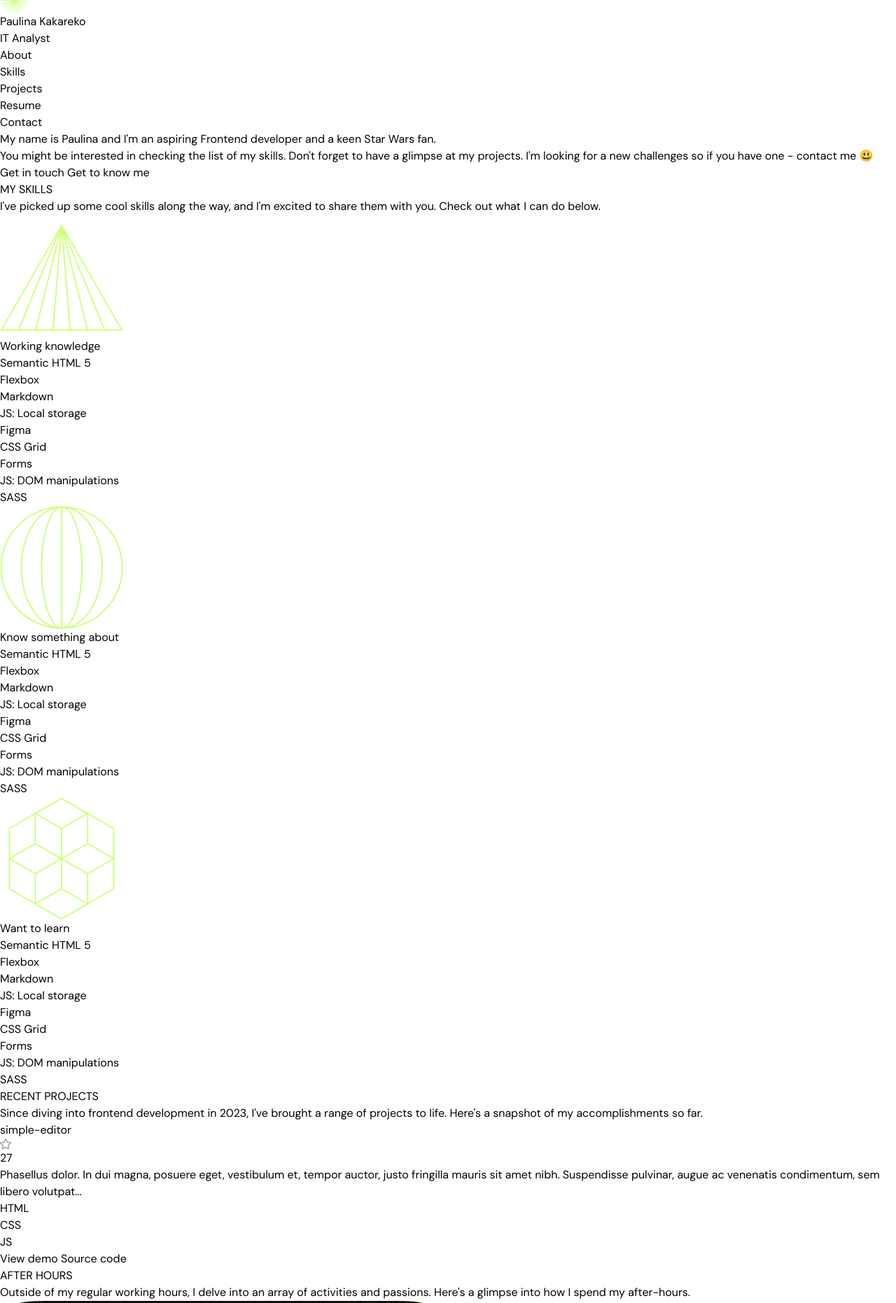
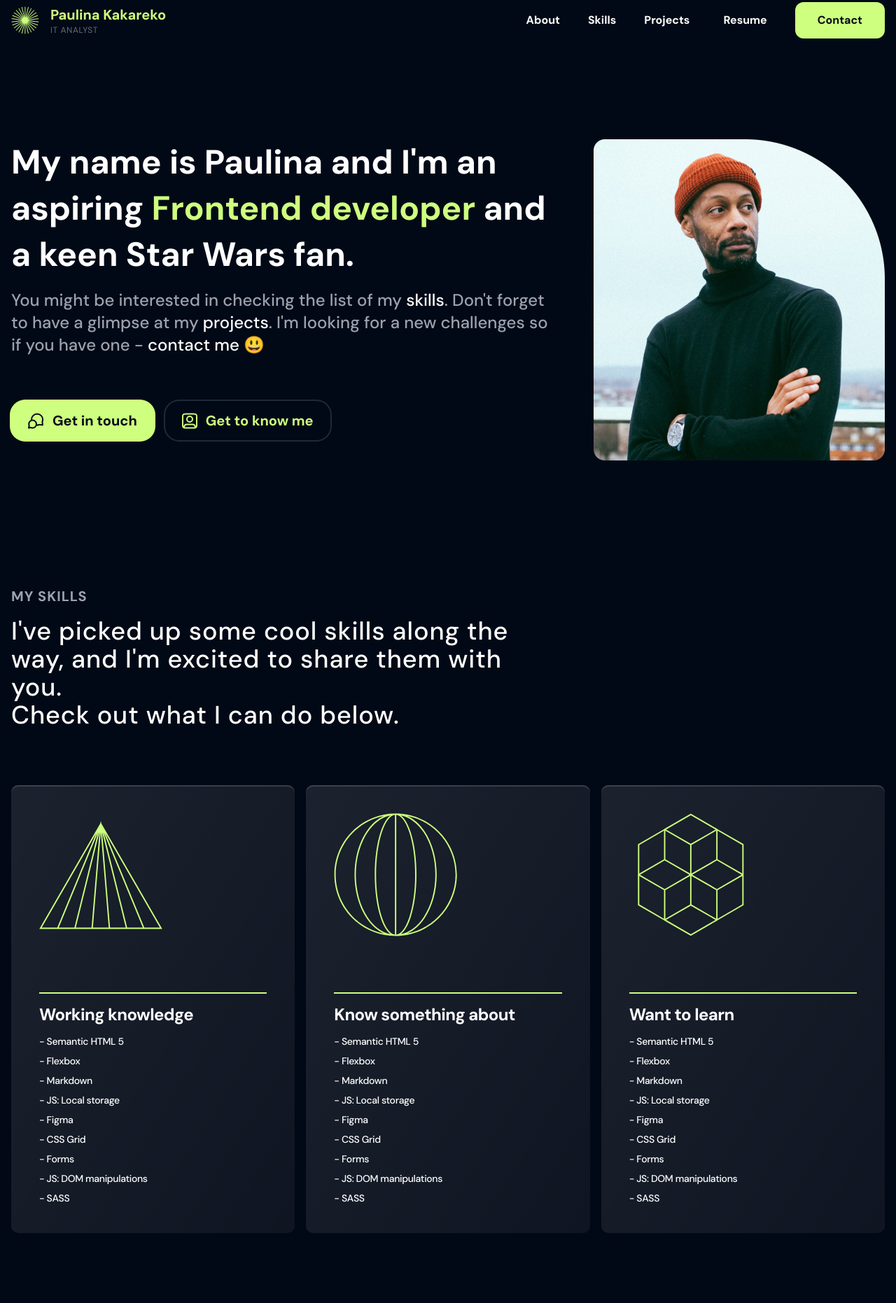
Before and after one commit to paulina-kakareko/portfolio, a website built with Parcel: page src/index.html in a window 1280 px wide. Shown: the part 21-1883 px from the top of the page at 70% size. Built offline with nearby package versions, Linux system fonts and the light colour scheme; no server answers.

Commit message:
new section added for mobile and desktop views

```diff
--- a/src/index.html
+++ b/src/index.html
@@ -9,123 +9,133 @@
     <link href="https://fonts.googleapis.com/css2?family=Anton&family=DM+Sans:opsz,wght@9..40,400;9..40,500;9..40,700&display=swap" rel="stylesheet">
     <title>Paulina Kakareko - Portfolio</title>
 </head>
-<body class="font-dmsans">
+<body class="font-dmsans bg-bg text-white">
+    <main class="px-4">
+        <header class="max-w-wtf mx-auto py-6 flex justify-between gap-4">
+            <div class="flex gap-4 items-center">
+                <img class="w-10 h-10" src="./images/star.svg" alt="">
+                <div>
+                    <p class="text-accent text-xl font-bold">Paulina Kakareko</p>
+                    <p class="text-white opacity-40 uppercase text-xs tracking-wider">IT Analyst</p>
+                </div>
+            </div>
 
-    <main>
-        <header>
-            <img class="w-10 h-10" src="./images/star.svg" alt="">
-            <p>Paulina Kakareko</p>
-            <p>IT Analyst</p>
-            <nav>
-                <ul>
+            <nav class="hidden md:block">
+                <ul class="flex gap-10 font-bold items-center">
                     <li><a href="#about">About</a></li>
                     <li><a href="#skills">Skills</a></li>
                     <li><a href="#projects">Projects</a></li>
-                    <li><a download href="#">Resume</a></li>
-                    <li><a href="#contact">Contact</a></li>
+                    <li><a class="flex gap-2 items-center" download href="#"><img src="./images/cv.svg" alt="">Resume</a></li>
+                    <li><a class="inline-block bg-accent text-bg rounded-xl py-3.5 px-8" href="#contact">Contact</a></li>
                 </ul>
             </nav>
         </header>
-        <section id="about">
+        <section id="about" class="max-w-wtf mx-auto mb-20 md:flex md:justify-between md:gap-12  md:pt-[7.5rem] md:mb-40">
+            <img class='w-full md:w-[26rem] mb-5 md:order-2' src="./images/paulina.png" alt="Paulina Kakareko.">
+            <div class="max-w-3xl">
+                <h1 class="text-2xl font-bold mb-4 md:text-5xl md:leading-snug lg:leading-snug">My name is Paulina and I'm an aspiring <span class="text-accent">Frontend developer</span> and a keen Star Wars fan.</h1>
+                <p class="text-gray-400 mb-8 md:text-2xl font-medium md:mb-16">You might be interested in checking the list of my <a class="text-white" href="#skills">skills</a>. Don't forget to have a glimpse at my <a class="text-white" href="#projects">projects</a>. I'm looking for a new challenges so if you have one - <a class="text-white" href="#contact">contact me</a> 😃</p>
+                <div class="flex gap-4 flex-col items-start md:flex-row">
+                    <a class="text-bg bg-accent flex gap-3 font-bold text-xl py-2 px-4 items-center rounded-[0.625rem] md:py-[0.875rem] md:rounded-[1.25rem] md:px-6 ring-2 ring-accent" href="#contact"><img src="./images/touch.svg" alt="">Get in touch</a>
+                    <a class="bg-bg text-accent flex gap-3 font-bold text-xl py-2 px-4 items-center rounded-[0.625rem] ring-lightGray ring-2 md:py-[0.875rem] md:rounded-[1.25rem] md:px-6" href="#skills"><img src="./images/person.svg" alt="">Get to know me</a>
+                </div>
+            </div>
 
-                <h1>My name is Paulina and I'm an aspiring Frontend developer and a keen Star Wars fan.</h1>
-                <p>You might be interested in checking the list of my skills. Don't forget to have a glimpse at my projects. I'm looking for a new challenges so if you have one - contact me 😃</p>
-                <a href="#contact">Get in touch</a>
-                <a href="#skills">Get to know me</a>
         </section>
-        <section id="skills">
-            <h2>MY SKILLS</h2>
-            <p>I've picked up some cool skills along the way, and I'm excited to share them with you. Check out what I can do below.</p>
+
+
+
+        <section id="skills" class="max-w-wtf mx-auto mb-32 md:mb-40">
+            <h2 class="text-lighterGray font-bold text-xl md:tracking-wider mb-4" >MY SKILLS</h2>
+            <p class="text-2xl md:text-4xl md:max-w-3xl font-medium mb-10 tracking-wide md:mb-20">I've picked up some cool skills along the way, and I'm excited to share them with you. <br/>Check out what I can do below.</p>
+            <div class="grid gap-4 md:grid-cols-3">
+            <article class="bg-gradient-to-br from-white/10 to-white/5 shadow-innerlight ring ring-bg rounded-[0.625rem] p-5 md:p-6 lg:p-10">
+                <img class="w-44 h-44 mb-10 md:mb-20" src="./images/triangle.svg" alt="">
+                <h3 class="border-accent border-t-2 pt-3 md:pt-3.5 tracking-tight text-2xl font-bold mb-3">Working knowledge</h3>
+                <ul class="text-sm font-medium tracking-tight space-y-2">
+                    <li>- Semantic HTML 5</li>
+                    <li>- Flexbox</li>
+                    <li>- Markdown</li>
+                    <li>- JS: Local storage</li>
+                    <li>- Figma</li>
+                    <li>- CSS Grid</li>
+                    <li>- Forms</li>
+                    <li>- JS: DOM manipulations</li>
+                    <li>- SASS</li>
+                </ul>
+            </article>
+            <article class="bg-gradient-to-br from-white/10 to-white/5 shadow-innerlight ring ring-bg rounded-[0.625rem]  p-5 md:p-6 lg:p-10">
+                <img class="w-44 h-44 mb-10 md:mb-20" src="./images/union.svg" alt="">
+                <h3 class="border-accent border-t-2 pt-3 md:pt-3.5 tracking-tight text-2xl font-bold mb-3">Know something about</h3>
+                <ul class="text-sm font-medium tracking-tight space-y-2">
+                    <li>- Semantic HTML 5</li>
+                    <li>- Flexbox</li>
+                    <li>- Markdown</li>
+                    <li>- JS: Local storage</li>
+                    <li>- Figma</li>
+                    <li>- CSS Grid</li>
+                    <li>- Forms</li>
+                    <li>- JS: DOM manipulations</li>
+                    <li>- SASS</li>
+                </ul>
+            </article>
+            <article class="bg-gradient-to-br from-white/10 to-white/5 shadow-innerlight ring ring-bg rounded-[0.625rem]  p-5 md:p-6 lg:p-10">
+                <img class="w-44 h-44 mb-10 md:mb-20" src="./images/figure.svg" alt="">
+                <h3 class="border-accent border-t-2 pt-3 md:pt-3.5 tracking-tight text-2xl font-bold mb-3">Want to learn</h3>
+                <ul class="text-sm font-medium tracking-tight space-y-2">
+                    <li>- Semantic HTML 5</li>
+                    <li>- Flexbox</li>
+                    <li>- Markdown</li>
+                    <li>- JS: Local storage</li>
+                    <li>- Figma</li>
+                    <li>- CSS Grid</li>
+                    <li>- Forms</li>
+                    <li>- JS: DOM manipulations</li>
+                    <li>- SASS</li>
+                </ul>
+            </article>
+        </div>
+        </section>
+        <section id="projects" class="max-w-wtf mx-auto mb-32 md:mb-40">
+            <h2 class="text-lighterGray font-bold text-xl md:tracking-wider mb-4" >RECENT PROJECTS</h2>
+            <p class="text-2xl md:text-4xl md:max-w-3xl font-medium mb-10 md:mb-20 tracking-wide ">Since diving into frontend development in 2023, I've brought a range of projects to life. Here's a snapshot of my accomplishments so far.</p>
+           <div class="grid gap-4 md:grid-cols-2 projects--js">
+           </div>
+
+        </section>
+        <section id="after_hours" class="max-w-wtf mx-auto mb-32 md:mb-40">
+            <h2 class="text-lighterGray font-bold text-xl md:tracking-wider mb-4" >AFTER HOURS</h2>
+            <p class="text-2xl md:text-4xl md:max-w-3xl font-medium mb-10 md:mb-20 tracking-wide">Outside of my regular working hours, I delve into an array of activities and passions. Here's a glimpse into how I spend my after-hours.</p>
+            <div class="grid gap-16 md:gap-8 lg:gap-4 md:grid-cols-2 lg:grid-cols-4">
             <article>
-                <img class="w-44 h-44" src="./images/triangle.svg" alt="">
-                <h3>Working knowledge</h3>
-                <ol>
-                    <li>Semantic HTML 5</li>
-                    <li>Flexbox</li>
-                    <li>Markdown</li>
-                    <li>JS: Local storage</li>
-                    <li>Figma</li>
-                    <li>CSS Grid</li>
-                    <li>Forms</li>
-                    <li>JS: DOM manipulations</li>
-                    <li>SASS</li>
-                </ol>
+                <img src="./images/music.png" class="mb-6 w-full" alt="">
+                <h3 class="text-2xl font-bold tracking-tight mb-1">Electronic Music</h3>
+                <p class="text-gray-400">Outside of my regular working hours, I immerse myself in the pulsating rhythms and innovative sounds of electronic music</p>
             </article>
             <article>
-                <img class="w-44 h-44" src="./images/union.svg" alt="">
-                <h3>Know something about</h3>
-                <ol>
-                    <li>Semantic HTML 5</li>
-                    <li>Flexbox</li>
-                    <li>Markdown</li>
-                    <li>JS: Local storage</li>
-                    <li>Figma</li>
-                    <li>CSS Grid</li>
-                    <li>Forms</li>
-                    <li>JS: DOM manipulations</li>
-                    <li>SASS</li>
-                </ol>
+                <img src="./images/star_wars.png" class="mb-6 w-full" alt="">
+                <h3 class="text-2xl font-bold tracking-tight mb-1">Star Wars Universum</h3>
+                <p class="text-gray-400">In a galaxy not so far away, my leisure time is often spent exploring the intricate lore and captivating tales of Star Wars.</p>
             </article>
             <article>
-                <img class="w-44 h-44" src="./images/figure.svg" alt="">
-                <h3>Want to learn</h3>
-                <ol>
-                    <li>Semantic HTML 5</li>
-                    <li>Flexbox</li>
-                    <li>Markdown</li>
-                    <li>JS: Local storage</li>
-                    <li>Figma</li>
-                    <li>CSS Grid</li>
-                    <li>Forms</li>
-                    <li>JS: DOM manipulations</li>
-                    <li>SASS</li>
-                </ol>
-            </article>
-        </section>
-        <section id="projects">
-            <h2>RECENT PROJECTS</h2>
-            <p>Since diving into frontend development in 2023, I've brought a range of projects to life. Here's a snapshot of my accomplishments so far.</p>
-            <article>
-                <h3>simple-editor</h3>
-                <p><img class="w-4 h-4" src="./images/little_star.svg" alt="">27</p>
-                <p>Phasellus dolor. In dui magna, posuere eget, vestibulum et, tempor auctor, justo fringilla mauris sit amet nibh. Suspendisse pulvinar, augue ac venenatis condimentum, sem libero volutpat...</p>
-                <ul>
-                    <li>HTML</li>
-                    <li>CSS</li>
-                    <li>JS</li>
-                </ul>
-                <a href="#">View demo</a>
-                <a href="#">Source code</a>
-            </article>
-        </section>
-        <section id="after_hours">
-            <h2>AFTER HOURS</h2>
-            <p>Outside of my regular working hours, I delve into an array of activities and passions. Here's a glimpse into how I spend my after-hours.</p>
-            <article>
-                <img src="./images/music.png" alt="">
-                <h3>Electronic Music</h3>
-                <p>Outside of my regular working hours, I immerse myself in the pulsating rhythms and innovative sounds of electronic music</p>
-            </article>
-            <article>
-                <img src="./images/star_wars.png" alt="">
-                <h3>Star Wars Universum</h3>
-                <p>In a galaxy not so far away, my leisure time is often spent exploring the intricate lore and captivating tales of Star Wars.</p>
-            </article>
-            <article>
-                <img src="./images/gaming.png" alt="">
-                <h3>Video Games</h3>
-                <p>Lost in virtual realms, I find joy and challenge in the dynamic world of video games.</p>
+                <img src="./images/gaming.png" class="mb-6 w-full" alt="">
+                <h3 class="text-2xl font-bold tracking-tight mb-1">Video Games</h3>
+                <p class="text-gray-400">Lost in virtual realms, I find joy and challenge in the dynamic world of video games.</p>
             </article>
                 <article>
-                    <img src="./images/gym.png" alt="">
-                <h3>Strength Training</h3>
-                <p>Empowering both body and mind, I'm dedicated to the discipline of strength training, continuously pushing my limits.</p>
+                    <img src="./images/gym.png" class="mb-6 w-full" alt="">
+                <h3 class="text-2xl font-bold tracking-tight mb-1">Strength Training</h3>
+                <p class="text-gray-400">Empowering both body and mind, I'm dedicated to the discipline of strength training, continuously pushing my limits.</p>
             </article>
+        </div>
         </section>
-        <section id="contact">
-<h2>Let's work together</h2>
-<p>I'm open for new opportunities. </br>If you have one for me we should talk!</p>
-<a href="mailto:paulinakakareko1@gmail.com">paulinakakareko1@gmail.com</a>
+
+
+
+        <section id="contact" class="max-w-wtf mx-auto flex flex-col items-center">
+<h2 class="text-3xl md:text-4xl font-bold tracking-tight text-center mb-4">Let's work together</h2>
+<p class="text-center text-gray-400 mb-10">I'm open for new opportunities. </br>If you have one for me we should talk!</p>
+<a class="text-bg bg-accent flex gap-3 font-bold text-xl md:text-2xl py-2 px-4 items-center rounded-[0.625rem] md:py-[0.875rem] md:rounded-[1.25rem] md:px-6 ring-2 ring-accent" href="mailto:email@email.com">paulinakakareko1@gmail.com</a>
 <p>or find me on</p>
 <ul>
     <li>
--- a/src/main.js
+++ b/src/main.js
@@ -0,0 +1,47 @@
+import smallStar from './images/little_star.svg'
+import image1 from './images/github-image1.svg'
+import image2 from './images/github-image2.svg'
+
+console.log('coscos')
+
+
+
+const username = 'paulina-kakareko'
+const projectsContainer = document.querySelector('.projects--js')
+const direction = 'desc'
+
+fetch('https://api.github.com/users/paulina-kakareko/repos?direction=desc')
+.then(response => response.json())
+.then(response => {
+    for (let repository of response) {
+        const {name, html_url, description, stargazers_count, topics, homepage} = repository;
+        let tags = ``;
+        for (tag of topics) {
+            tags += `<li class="bg-gray-400/10 py-2 px-2 rounded text-sm font-bold">${tag}</li>`
+        };
+        const element = `<article class="bg-gradient-to-br from-white/10 to-white/5 rounded-[0.625rem] md:rounded-5 overflow-clip">
+        <div class="h-11 bg-gradient-to-br from-white/10 to-white/5 p-4 flex gap-1.5 shadow-innerlight rounded-t-[0.625rem] md:rounded-t-5 border-b border-bg">
+            <span class="w-3 h-3 block rounded-full bg-bg opacity-50"></span>
+            <span class="w-3 h-3 block rounded-full bg-bg opacity-50"></span>
+            <span class="w-3 h-3 block rounded-full bg-bg opacity-50"></span>
+        </div>
+        <div class="p-5 md:p-10">
+            <header class="flex gap-4 items-center mb-4">
+                <h3 class="text-2xl leading-none font-bold">${name}</h3>
+                <p class="bg-gray-400/10 py-1 px-2 rounded flex gap-0.5 items-center text-gray-400 font-medium leading-none"><img class="w-4 h-4" src="${smallStar}" alt="">${stargazers_count}</p>
+            </header>
+        <p class="text-gray-400 text-xl mb-4">${description}</p>
+        <ul class="flex gap-2 mb-10">
+       ${tags}
+        </ul>
+        <div class='flex gap-4 flex-col md:flex-row items-start'>
+            <a target="_blank" rel="noreferrer nofollow" class='bg-bg text-accent flex gap-2 font-bold  py-4 px-5 rounded-[0.625rem] ring-lightGray ring-2 md:text-xl' href="${homepage}"><img class='w-6 h-6' src="${image1}" alt="">View demo</a>
+            <a target="_blank" rel="noreferrer nofollow" class='bg-bg text-accent flex gap-2 font-bold  py-4 px-5 rounded-[0.625rem] ring-lightGray ring-2 md:text-xl' href="${html_url}"><img class='w-6 h-6' src="${image2}" alt="">Source code</a>
+        </div>
+    </div>
+    </article>`;
+    if (homepage)
+        projectsContainer.insertAdjacentHTML('afterbegin', element)
+    }
+})
+.catch((e) => console.log(e))
--- a/tailwind.config.js
+++ b/tailwind.config.js
@@ -7,9 +7,17 @@ module.exports = {
     extend: { colors: {
       'bg': '#020916',
       'accent': '#CEFF7E',
+      'lightGray': "#1F2937",
+      'lighterGray': '#9CA3AF'
     },
     fontFamily: {
       'dmsans': ['DM Sans', 'sans-serif']
+    },
+    maxWidth: {
+      'wtf': '82rem'
+    },
+    boxShadow: {
+      'innerlight': 'inset 0 2px 0 0 rgba(255,255,255,0.15)'
     }
   },
   },
```
Also changed, not shown: src/images/cv.svg (added), src/images/github-image1.svg (added), src/images/github-image2.svg (added), src/images/person.svg (added), src/images/touch.svg (added).
